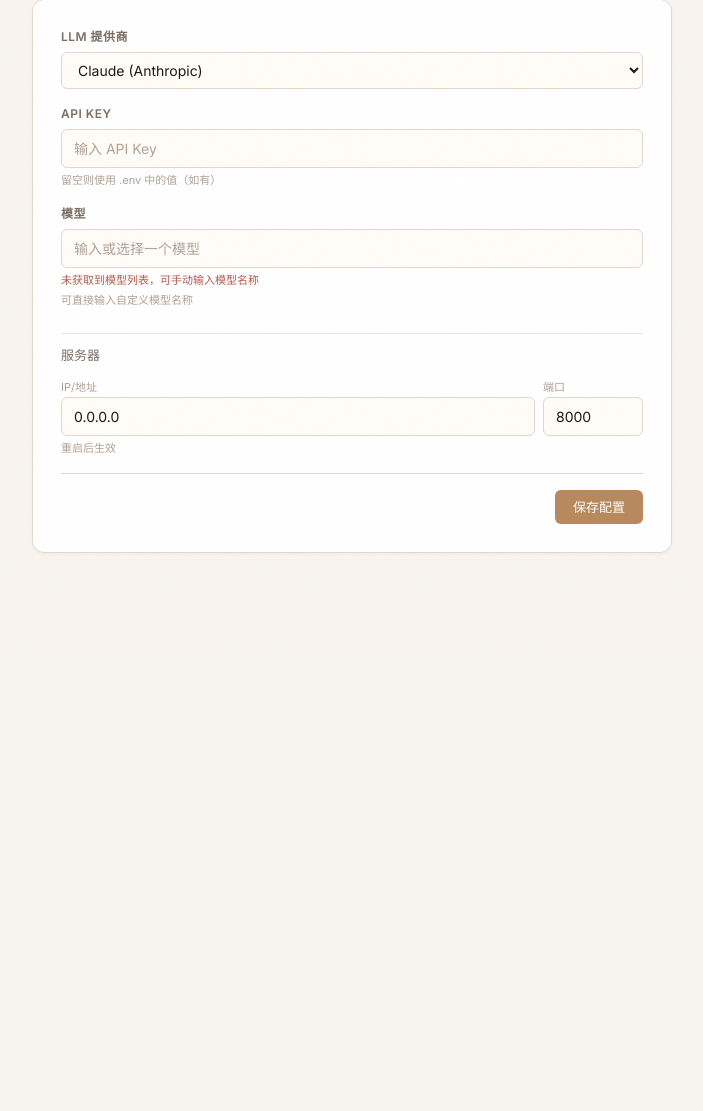
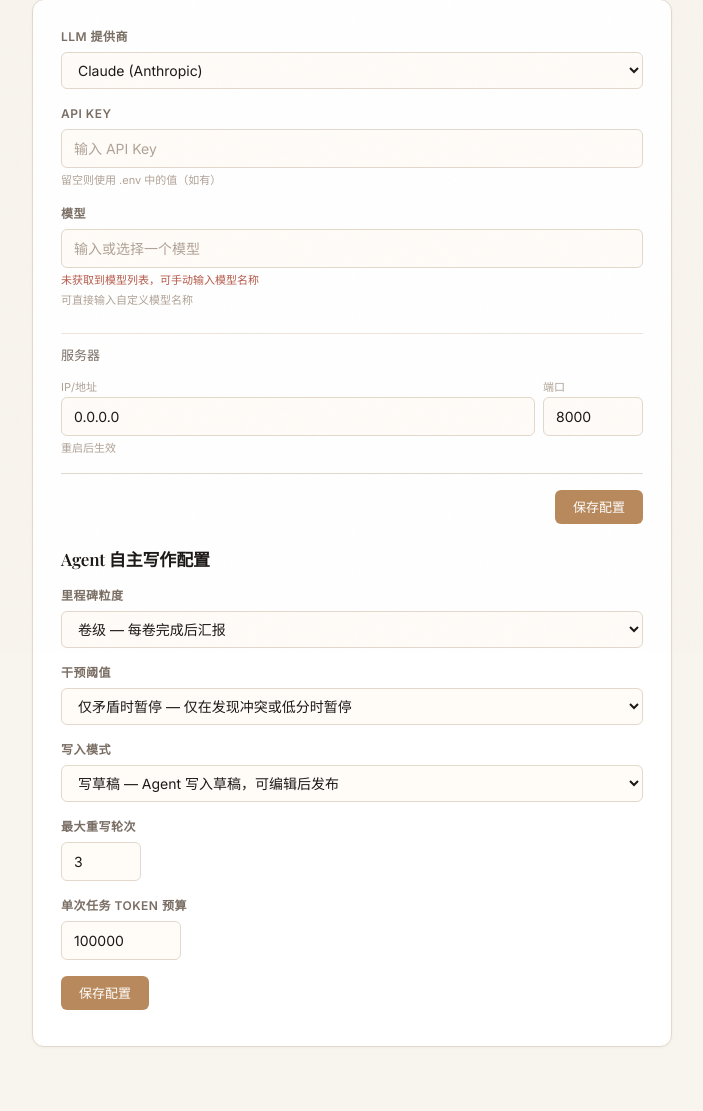
Before and after one commit to sihan-shen/AI-Novel-Generation, a FastAPI app: page /config in a window 1280 px wide. Shown: the part 148-1259 px from the top of the page, without its empty margins (288-991 px from the left). Before the commit the page ends 701 px from the top, so only its background shows below. Run offline with FastAPI, Linux system fonts and the light colour scheme; data that the repository does not hold is empty; some libraries are stand-ins or nearby versions; some web fonts are replaced.

Commit message:
feat(agent): add autonomy configuration UI on the config page

```diff
--- a/app/routers/config.py
+++ b/app/routers/config.py
@@ -1,4 +1,4 @@
-from fastapi import APIRouter, Depends, Request
+from fastapi import APIRouter, Depends, Form, Request
 from fastapi.responses import HTMLResponse, JSONResponse
 from sqlalchemy.orm import Session
 from pathlib import Path
@@ -34,6 +34,28 @@ async def config_save(request: Request, db: Session = Depends(get_db)):
     })
 
 
+@router.post("/agent-autonomy")
+async def save_agent_autonomy(
+    request: Request,
+    milestone_granularity: str = Form("chapter"),
+    intervention_threshold: str = Form("conflict_only"),
+    write_mode: str = Form("draft"),
+    max_rewrite_rounds: int = Form(3),
+    token_budget: int = Form(100000),
+    db: Session = Depends(get_db),
+):
+    configs = {
+        "agent_milestone_granularity": milestone_granularity,
+        "agent_intervention_threshold": intervention_threshold,
+        "agent_write_mode": write_mode,
+        "agent_max_rewrite_rounds": str(max_rewrite_rounds),
+        "agent_token_budget": str(token_budget),
+    }
+    for key, value in configs.items():
+        ConfigService.set(db, key, value)
+    return HTMLResponse('<div style="color:var(--success);">配置已保存</div>')
+
+
 @router.get("/fetch-models")
 async def fetch_models_endpoint(request: Request, db: Session = Depends(get_db)):
     cfg = ConfigService.get_all(db)
--- /dev/null
+++ b/app/templates/config/_agent_autonomy.html
@@ -0,0 +1,43 @@
+<h3 class="heading-sm" style="margin:1.5rem 0 1rem 0;">Agent 自主写作配置</h3>
+
+<form hx-post="/config/agent-autonomy" hx-target="#agent-autonomy-result" class="config-form">
+  <div class="form-group" style="margin-bottom:1rem;">
+    <label class="input-label">里程碑粒度</label>
+    <select name="milestone_granularity" class="input">
+      <option value="chapter">章级 — 每章完成后汇报</option>
+      <option value="volume" selected>卷级 — 每卷完成后汇报</option>
+      <option value="act">幕级 — 完整目标后汇报</option>
+    </select>
+  </div>
+
+  <div class="form-group" style="margin-bottom:1rem;">
+    <label class="input-label">干预阈值</label>
+    <select name="intervention_threshold" class="input">
+      <option value="all">每决策确认 — 所有重要操作都请求确认</option>
+      <option value="conflict_only" selected>仅矛盾时暂停 — 仅在发现冲突或低分时暂停</option>
+      <option value="never">从不暂停 — Agent 自行完成全部</option>
+    </select>
+  </div>
+
+  <div class="form-group" style="margin-bottom:1rem;">
+    <label class="input-label">写入模式</label>
+    <select name="write_mode" class="input">
+      <option value="suggest">只建议不写入 — Agent 生成建议，手动确认生效</option>
+      <option value="draft" selected>写草稿 — Agent 写入草稿，可编辑后发布</option>
+      <option value="direct">直接写入 — Agent 直接写入正式数据</option>
+    </select>
+  </div>
+
+  <div class="form-group" style="margin-bottom:1rem;">
+    <label class="input-label">最大重写轮次</label>
+    <input type="number" name="max_rewrite_rounds" value="3" min="0" max="10" class="input" style="width:80px;">
+  </div>
+
+  <div class="form-group" style="margin-bottom:1rem;">
+    <label class="input-label">单次任务 Token 预算</label>
+    <input type="number" name="token_budget" value="100000" min="10000" max="1000000" step="10000" class="input" style="width:120px;">
+  </div>
+
+  <button type="submit" class="btn btn-primary">保存配置</button>
+  <div id="agent-autonomy-result" style="margin-top:0.5rem;"></div>
+</form>
--- a/app/templates/config/index.html
+++ b/app/templates/config/index.html
@@ -9,6 +9,7 @@
                 {% include "config/_form.html" %}
             </div>
         </form>
+        {% include "config/_agent_autonomy.html" %}
     </div>
 </div>
 {% endblock %}
```
